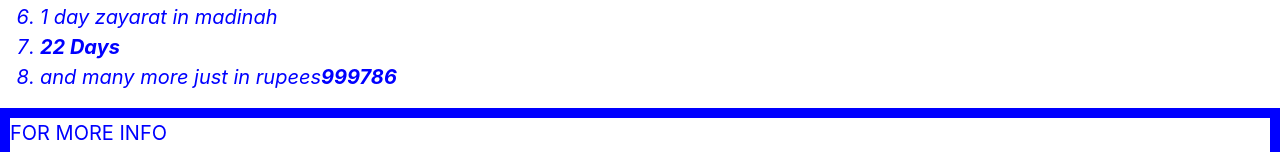
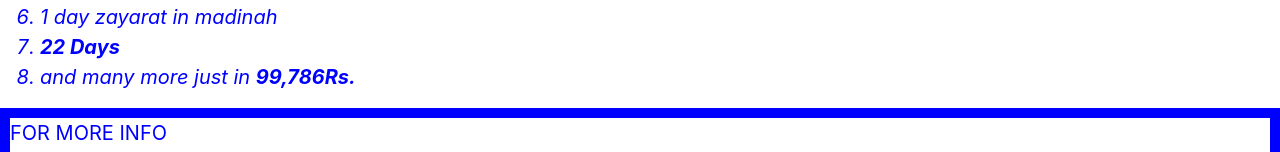
Before and after one commit to Madni06/KARWANEHARAMAIN, a plain HTML site: page index.html in a window 1280 px wide. Shown: the part 368-520 px from the top of the page. Drawn offline with Linux system fonts and the light colour scheme.

Commit message:
auto publish 1716040126123

```diff
--- a/index.html
+++ b/index.html
@@ -30,7 +30,7 @@
             <li>1 day zayarat in madinah</li>
             <li><strong> 22 Days </strong >
 
-            <li> and many more just in rupees<strong>999786</strong></li>
+            <li> and many more just in <strong>99,786Rs.</strong></li>
             </ol>
          <p> FOR MORE INFO <br> CONTACT NO :- 9998698973 <br> check out our instagram posts<br><a href="https://www.instagram.com/tv/C69iTLPrXj7/?igsh=OXk1dzU2bTRwMHEy">INSTAGRAM<a></p>
 
```
